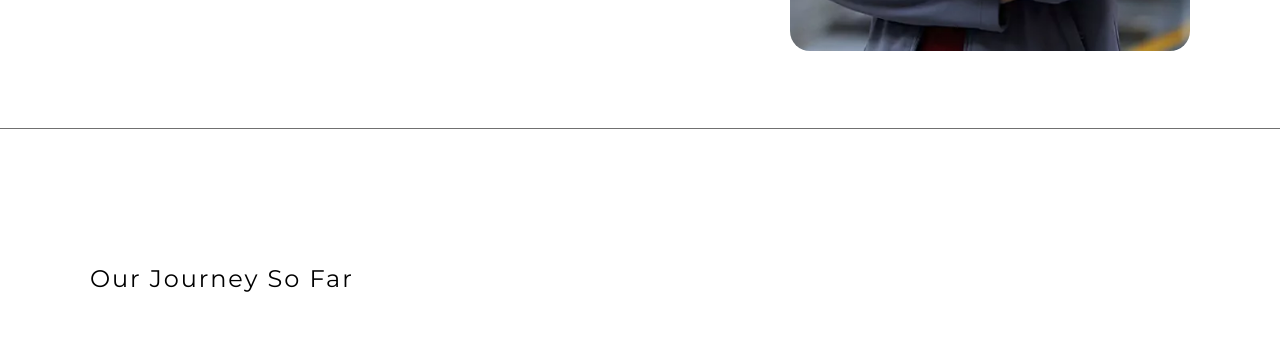
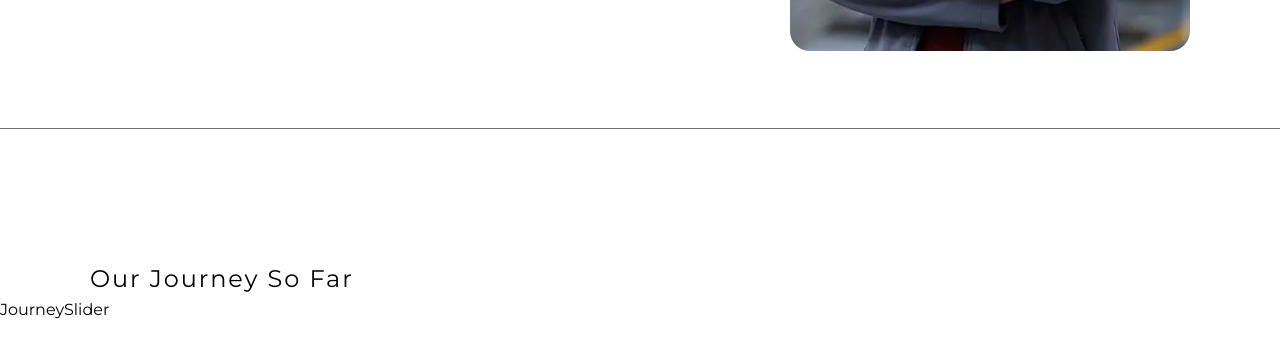
Before and after one commit to Moamal-2000/aster-information, a React (Vite) app: page /about in a window 1280 px wide. Shown: the part 1480-1838 px from the top of the page. Built offline with nearby package versions, Linux system fonts and the light colour scheme.

Commit message:
feat: initiate JourneySlider

```diff
--- a/src/Components/Pages/About/JourneySection/JourneySection.jsx
+++ b/src/Components/Pages/About/JourneySection/JourneySection.jsx
@@ -1,4 +1,5 @@
 import s from "./JourneySection.module.scss";
+import JourneySlider from "./JourneySlider/JourneySlider";
 
 const JourneySection = () => {
   return (
@@ -6,6 +7,8 @@ const JourneySection = () => {
       <div className="container" data-container>
         <h2>Our Journey So Far</h2>
       </div>
+
+      <JourneySlider />
     </section>
   );
 };
--- /dev/null
+++ b/src/Components/Pages/About/JourneySection/JourneySlider/JourneySlider.jsx
@@ -0,0 +1,6 @@
+import s from "./JourneySlider.module.scss";
+
+const JourneySlider = () => {
+  return <div className={s.journeySlider}>JourneySlider</div>;
+};
+export default JourneySlider;
--- /dev/null
+++ b/src/Components/Pages/About/JourneySection/JourneySlider/JourneySlider.module.scss
@@ -0,0 +1,3 @@
+@import "src/Styles/mixins.scss";
+
+.journeySlider {}
```
